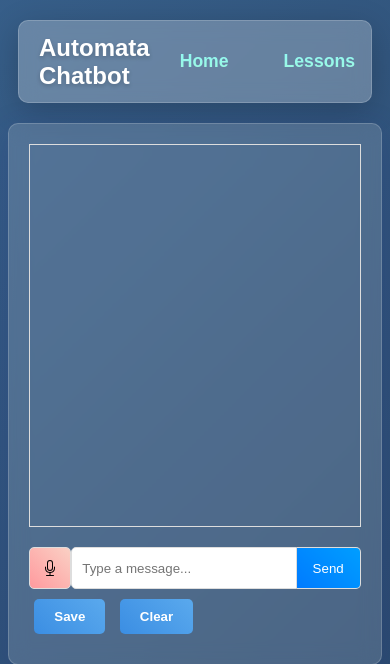
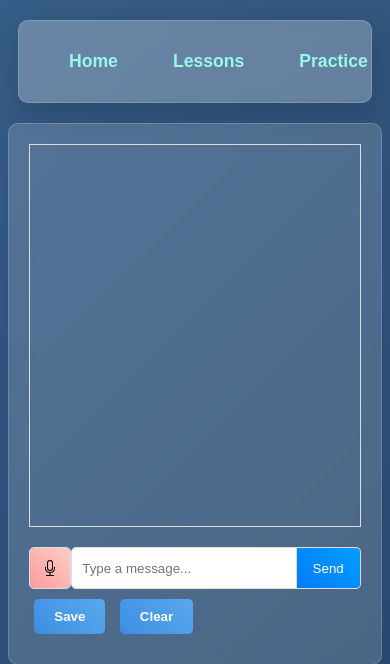
Before and after one commit to youssefmetwalli/ITS-FA, a Flask app: page /chat in a window 390 px wide; the page is wider, and only the part inside the window is pictured. Shown: the top 664 px of that part. Run offline with Flask 3, Linux system fonts and the light colour scheme; the visitor is signed in with stand-in values (Sample User, id 1); parts of the project's set-up code (start-up, migrations or seed data) failed here and were passed over; some libraries are stand-ins or nearby versions.

Commit message:
header bar for phone

```diff
--- a/static/css/styles.css
+++ b/static/css/styles.css
@@ -242,9 +242,14 @@ li {
     font-size: 1rem;
     color: #333;
 }
-
-
-
+@media (max-width: 768px) {
+    .header-container h1 {
+        display: none;
+    }
+    .header-container {
+        justify-content: space-evenly;
+    }
+}
 /* progress styles */
 
 .table-container {
```
